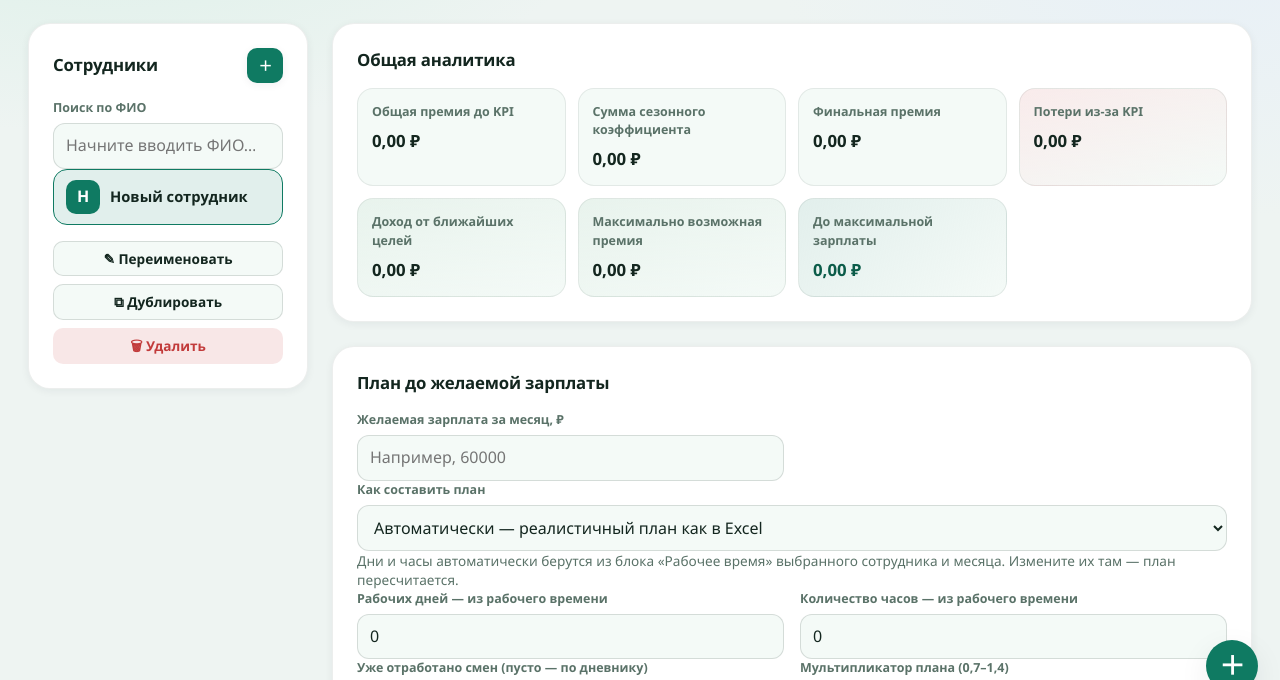
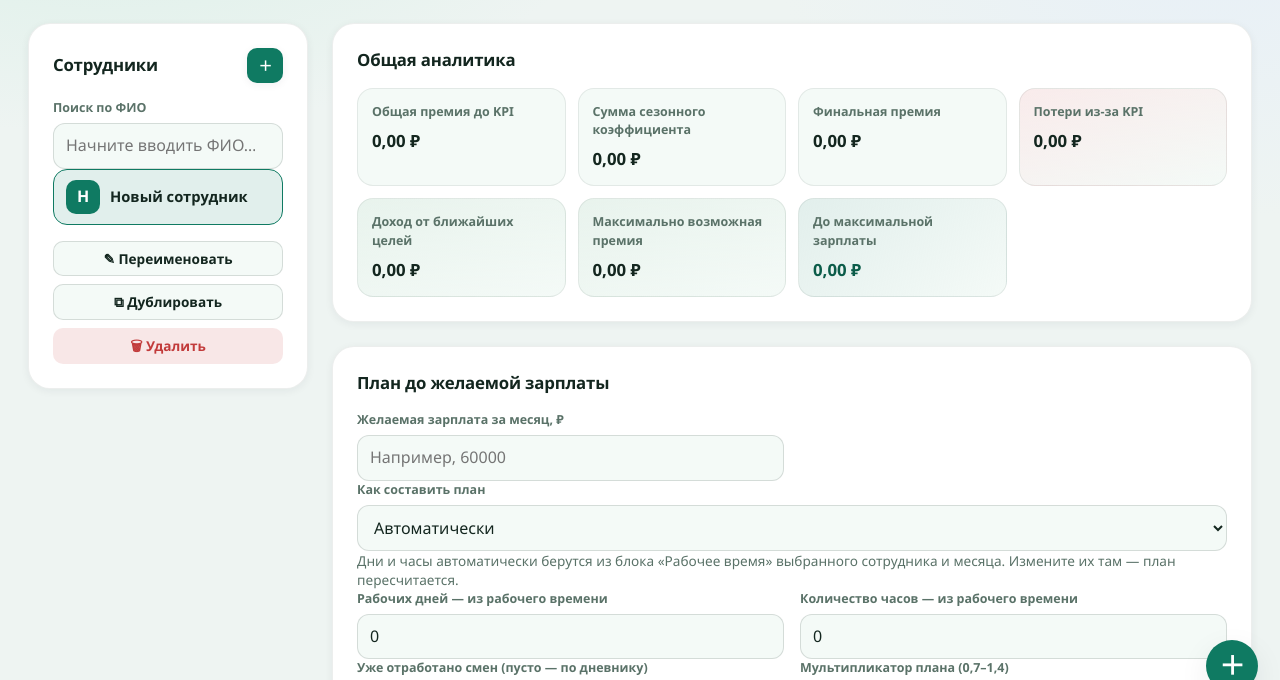
Before and after one commit to ksuivash98/kalkulyator3, a plain HTML site: page index.html in a window 1280 px wide. Shown: the part 86-766 px from the top of the page. Drawn offline with Linux system fonts and the light colour scheme.

Commit message:
Shorten automatic planning option label

```diff
--- a/index.html
+++ b/index.html
@@ -103,7 +103,7 @@
         <div class="form-grid form-grid--2">
           <label class="field"><span class="field__label">Желаемая зарплата за месяц, ₽</span><input id="goal-desired" type="number" min="0" step="1000" placeholder="Например, 60000"/></label>
         </div>
-        <label class="field"><span class="field__label">Как составить план</span><select id="goal-mode"><option value="auto">Автоматически — реалистичный план как в Excel</option><option value="manual">Вручную — свой набор показателей</option></select></label>
+        <label class="field"><span class="field__label">Как составить план</span><select id="goal-mode"><option value="auto">Автоматически</option><option value="manual">Вручную — свой набор показателей</option></select></label>
         <div id="goal-auto">
           <p class="panel__hint">Дни и часы автоматически берутся из блока «Рабочее время» выбранного сотрудника и месяца. Измените их там — план пересчитается.</p>
           <div class="form-grid form-grid--2">
```
